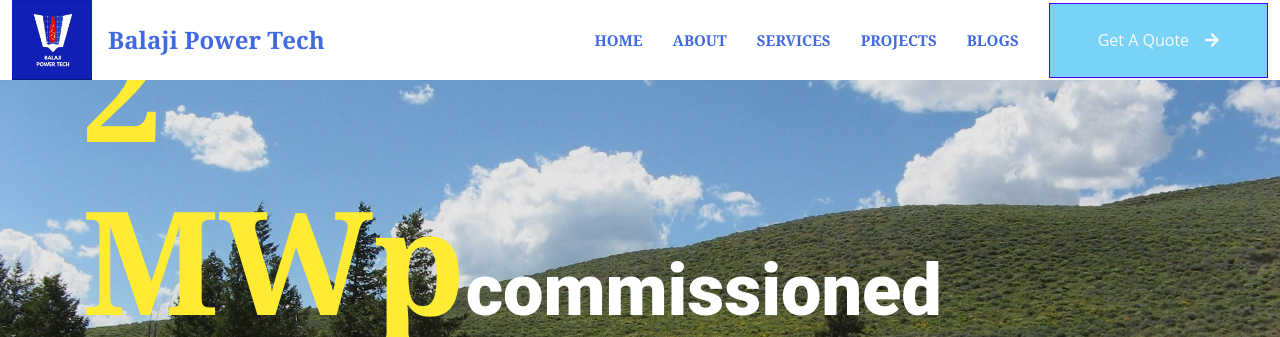
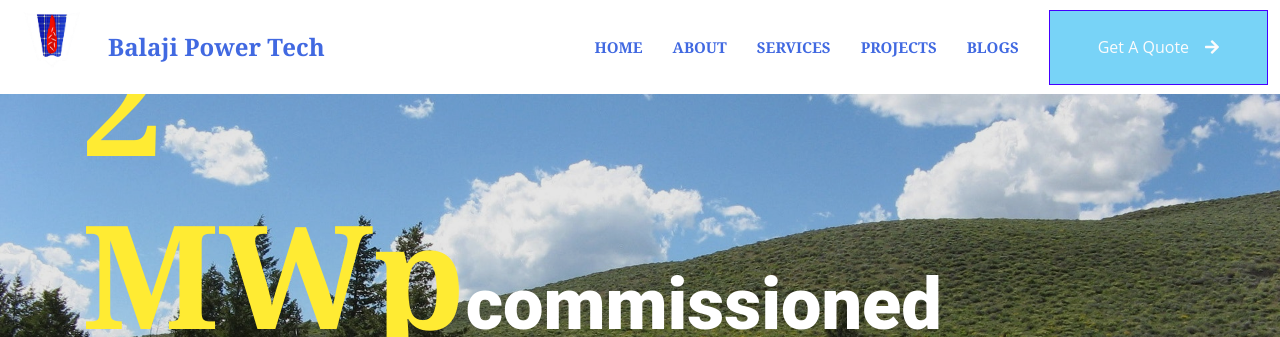
Before and after one commit to Balajipowertech/bpt, a plain HTML site: page index.html in a window 1280 px wide. Shown: the top 337 px of the page. Drawn offline with nearby package versions, Linux system fonts and the light colour scheme.

Commit message:
Update index.html

```diff
--- a/index.html
+++ b/index.html
@@ -48,7 +48,7 @@
 <nav class="navbar navbar-expand-lg bg-white navbar-light sticky-top p-0">
     <div class="container-fluid">
         <div class="d-flex align-items-center">
-            <img src="img/unnamed.jpg" alt="Balaji Power Tech Logo" class="me-3" style="width: 80px; height: auto;">
+            <img src="img/balajiwhite.png" alt="Balaji Power Tech Logo" class="me-3" style="width: 80px; height: auto;">
             <span style="color: royalblue; font-weight: bold; font-size: 24px; font-family: 'Georgia', serif;">Balaji Power Tech</span>
         </div>
         <button class="navbar-toggler" type="button" data-bs-toggle="collapse" data-bs-target="#navbarCollapse" aria-controls="navbarCollapse" aria-expanded="false" aria-label="Toggle navigation">
```
